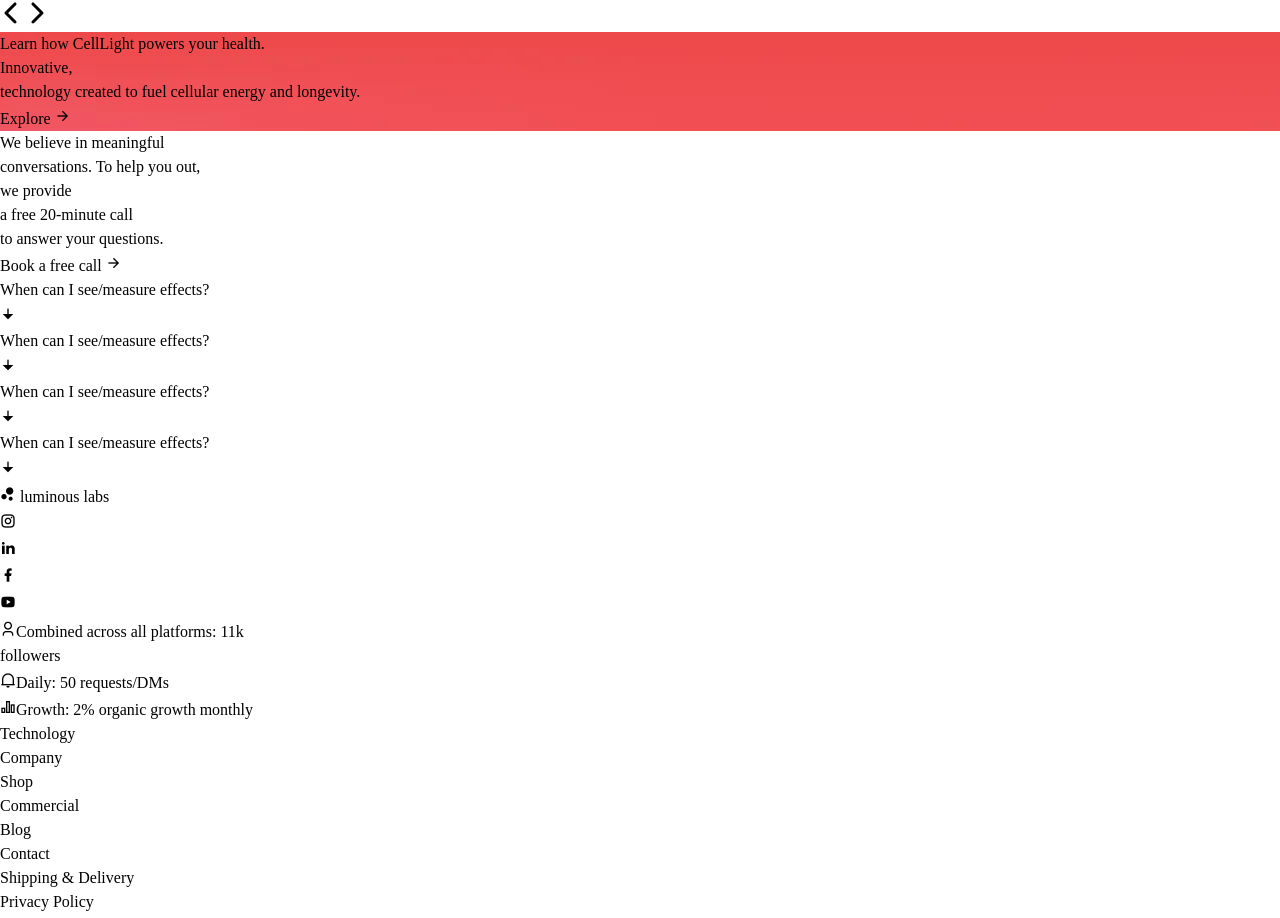
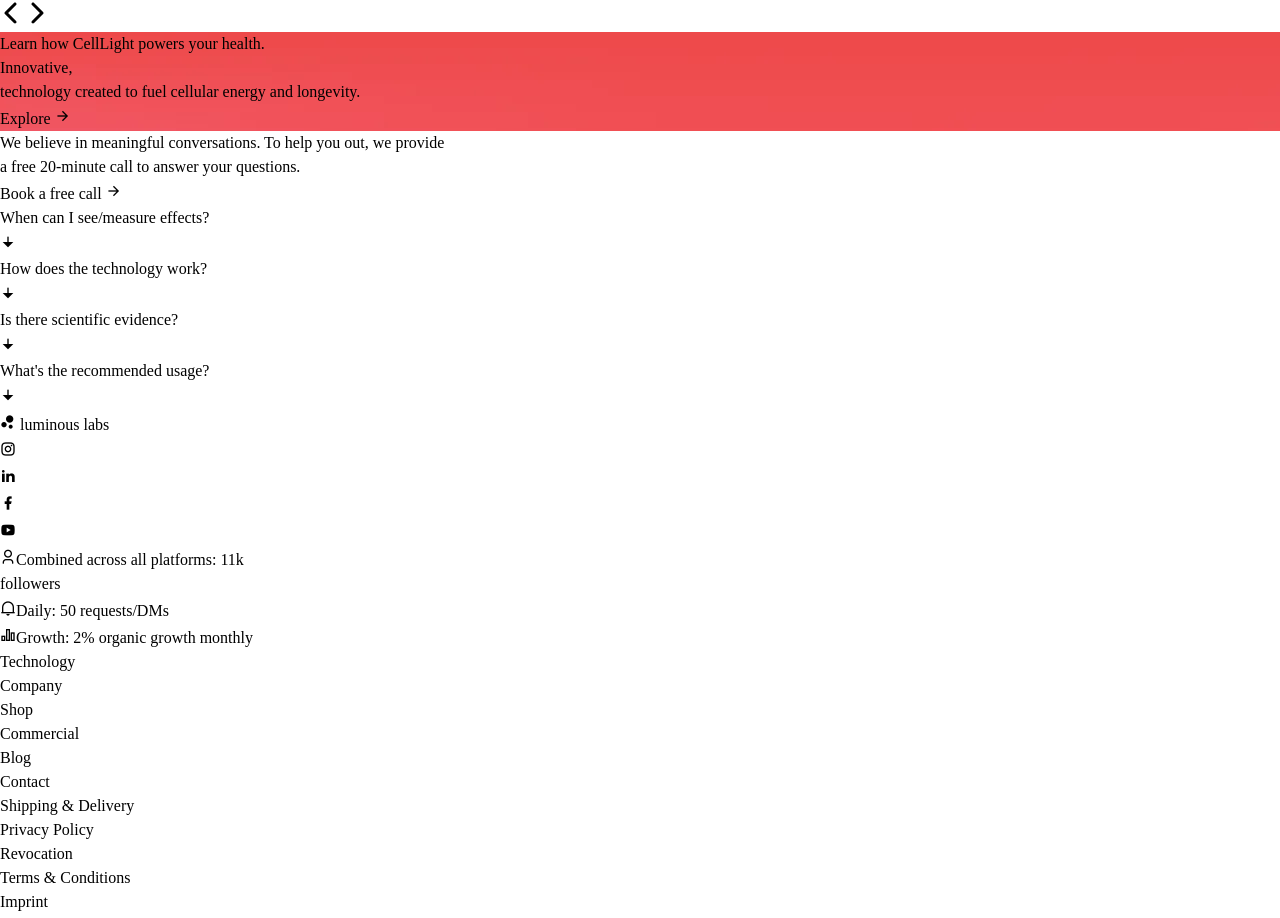
Before and after one commit to Aniket25-11/Luminous-Labs-using-Tailwind, a React (Vite) app: page / in a window 1280 px wide. Shown: the part 9465-10383 px from the top of the page. Built offline with nearby package versions, Linux system fonts and the light colour scheme.

Commit message:
Added GSAP in Section7

```diff
--- a/src/components/Section7.jsx
+++ b/src/components/Section7.jsx
@@ -1,35 +1,129 @@
-import React from 'react'
+import React, { useRef } from 'react';
+import gsap from 'gsap';
+import { useGSAP } from '@gsap/react';
 
 const Section7 = () => {
+  const sectionRef = useRef();
+  const buttonRef = useRef();
+  const horBoxesRef = useRef([]);
+
+  useGSAP(() => {
+    // Button arrow animation
+    const button = buttonRef.current;
+    const arrow = button.querySelector('i');
+
+    gsap.to(arrow, {
+      x: 5,
+      duration: 0.8,
+      repeat: -1,
+      yoyo: true,
+      ease: 'sine.inOut'
+    });
+
+    // Button hover effect
+    button.addEventListener('mouseenter', () => {
+      gsap.to(button, {
+        scale: 1.05,
+        backgroundColor: '#333',
+        duration: 0.3
+      });
+    });
+
+    button.addEventListener('mouseleave', () => {
+      gsap.to(button, {
+        scale: 1,
+        backgroundColor: '#000',
+        duration: 0.3
+      });
+    });
+
+    // HorBox hover effects
+    horBoxesRef.current.forEach((box, index) => {
+      box.addEventListener('mouseenter', () => {
+        // Increase opacity of hovered box
+        gsap.to(box, {
+          opacity: 1,
+          scale: 1.02,
+          backgroundColor: '#f2c761',
+          duration: 0.3
+        });
+
+        // Decrease opacity of other boxes
+        horBoxesRef.current.forEach((otherBox, otherIndex) => {
+          if (index !== otherIndex) {
+            gsap.to(otherBox, {
+              opacity: 0.6,
+              duration: 0.3
+            });
+          }
+        });
+      });
+
+      box.addEventListener('mouseleave', () => {
+        // Reset all boxes
+        horBoxesRef.current.forEach(box => {
+
+          gsap.to(box, {
+            opacity: 1,
+            scale: 1,
+            backgroundColor: '#F2ECE2',
+            duration: 0.3
+          });
+        });
+      });
+    });
+
+  }, { scope: sectionRef });
+
   return (
-    <>
-    <div className='w-full h-screen flex justify-center items-center gap-28'>
-        <div>
-            <h2 className='text-gray-400 text-2xl'>We believe in meaningful <br /> conversations. To help you out, <br /> we provide <br /> <span className='text-black font-semibold'>a free 20-minute call <br /> to answer your questions.</span></h2>
-            <button className='text-white bg-black text-lg px-8 py-4 rounded-full mt-10'>Book a free call <i class="ri-arrow-right-line"></i></button>
+    <div ref={sectionRef} className='w-full h-screen flex justify-center items-center gap-28 px-8'>
+      {/* Left Text Section */}
+      <div className='max-w-md'>
+        <h2 className='text-gray-500 text-3xl leading-relaxed mb-8'>
+          We believe in meaningful conversations. To help you out, we provide <br />
+          <span className='text-black font-bold'>a free 20-minute call to answer your questions.</span>
+        </h2>
+        <button
+          ref={buttonRef}
+          className='text-white bg-black text-xl px-10 py-5 rounded-full mt-10 flex items-center gap-2 transition-all duration-300 hover:shadow-lg'
+        >
+          Book a free call <i className="ri-arrow-right-line"></i>
+        </button>
+      </div>
+
+      {/* Right FAQ Section */}
+      <div className='flex flex-col'>
+        <div
+          ref={el => horBoxesRef.current[0] = el}
+          className='HorBox flex justify-between items-center bg-[#F2ECE2] w-[40rem] px-6 py-7 font-semibold rounded-2xl mb-4 cursor-pointer transition-all duration-300'
+        >
+          <h1 className='text-2xl'>When can I see/measure effects?</h1>
+          <i className="ri-arrow-down-fill text-xl"></i>
         </div>
-        <div >
-            <div className='flex justify-between bg-gray-200 w-96 px-4 py-6 font-semibold rounded-2xl m-3'>
-                <h1>When can I see/measure effects? </h1>
-                <p><i class="ri-arrow-down-fill"></i></p>
-            </div>
-            <div className='flex justify-between bg-gray-200 w-96 px-4 py-6 font-semibold rounded-2xl m-3'>
-                <h1>When can I see/measure effects? </h1>
-                <p><i class="ri-arrow-down-fill"></i></p>
-            </div>
-            <div className='flex justify-between bg-gray-200 w-96 px-4 py-6 font-semibold rounded-2xl m-3'>
-                <h1>When can I see/measure effects? </h1>
-                <p><i class="ri-arrow-down-fill"></i></p>
-            </div>
-            <div className='flex justify-between bg-gray-200 w-96 px-4 py-6 font-semibold rounded-2xl m-3'>
-                <h1>When can I see/measure effects? </h1>
-                <p><i class="ri-arrow-down-fill"></i></p>
-            </div>
+        <div
+          ref={el => horBoxesRef.current[1] = el}
+          className='HorBox flex justify-between items-center bg-[#F2ECE2] w-[40rem] px-6 py-7 font-semibold rounded-2xl mb-4 cursor-pointer transition-all duration-300'
+        >
+          <h1 className='text-2xl'>How does the technology work?</h1>
+          <i className="ri-arrow-down-fill text-xl"></i>
         </div>
+        <div
+          ref={el => horBoxesRef.current[2] = el}
+          className='HorBox flex justify-between items-center bg-[#F2ECE2] w-[40rem] px-6 py-7 font-semibold rounded-2xl mb-4 cursor-pointer transition-all duration-300'
+        >
+          <h1 className='text-2xl'>Is there scientific evidence?</h1>
+          <i className="ri-arrow-down-fill text-xl"></i>
+        </div>
+        <div
+          ref={el => horBoxesRef.current[3] = el}
+          className='HorBox flex justify-between items-center bg-[#F2ECE2] w-[40rem] px-6 py-7 font-semibold rounded-2xl mb-4 cursor-pointer transition-all duration-300'
+        >
+          <h1 className='text-2xl'>What's the recommended usage?</h1>
+          <i className="ri-arrow-down-fill text-xl"></i>
+        </div>
+      </div>
+    </div>
+  );
+};
 
-    </div>
-    </>
-  )
-}
-
-export default Section7
+export default Section7;
```
